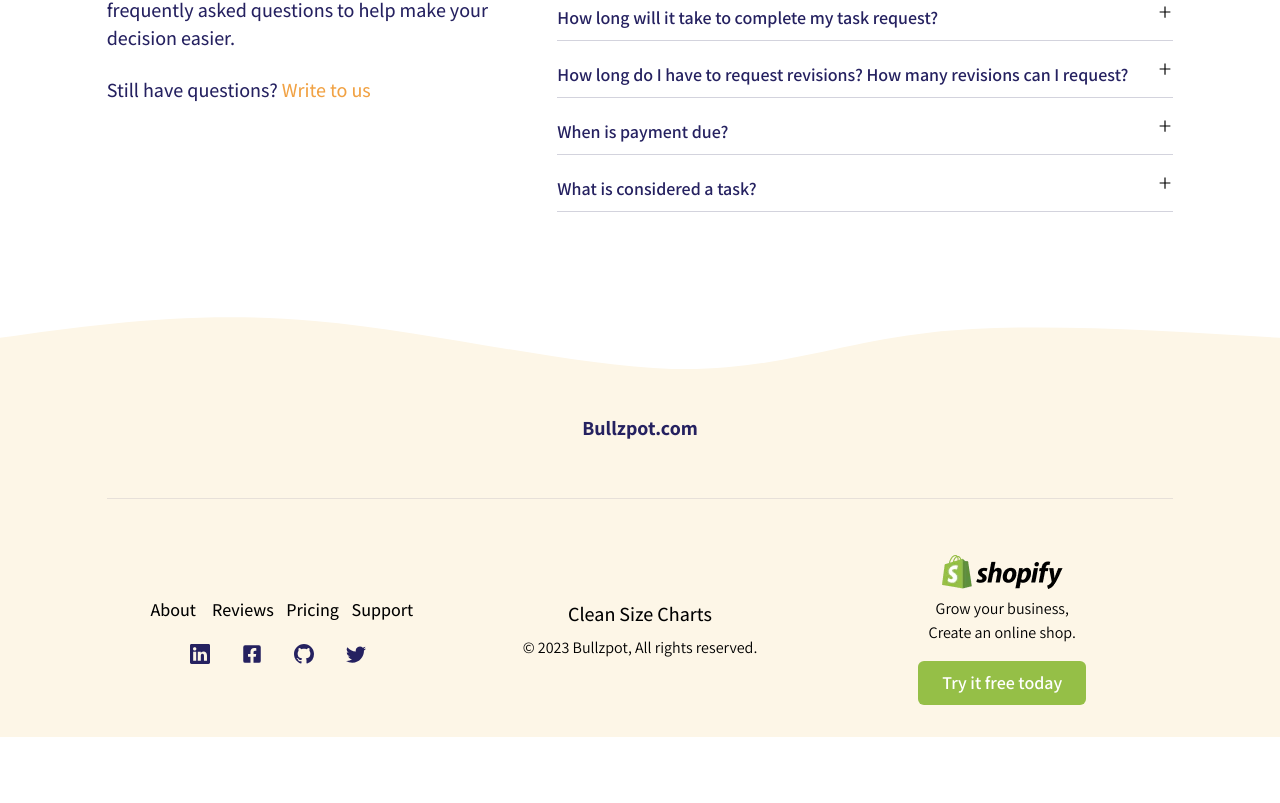
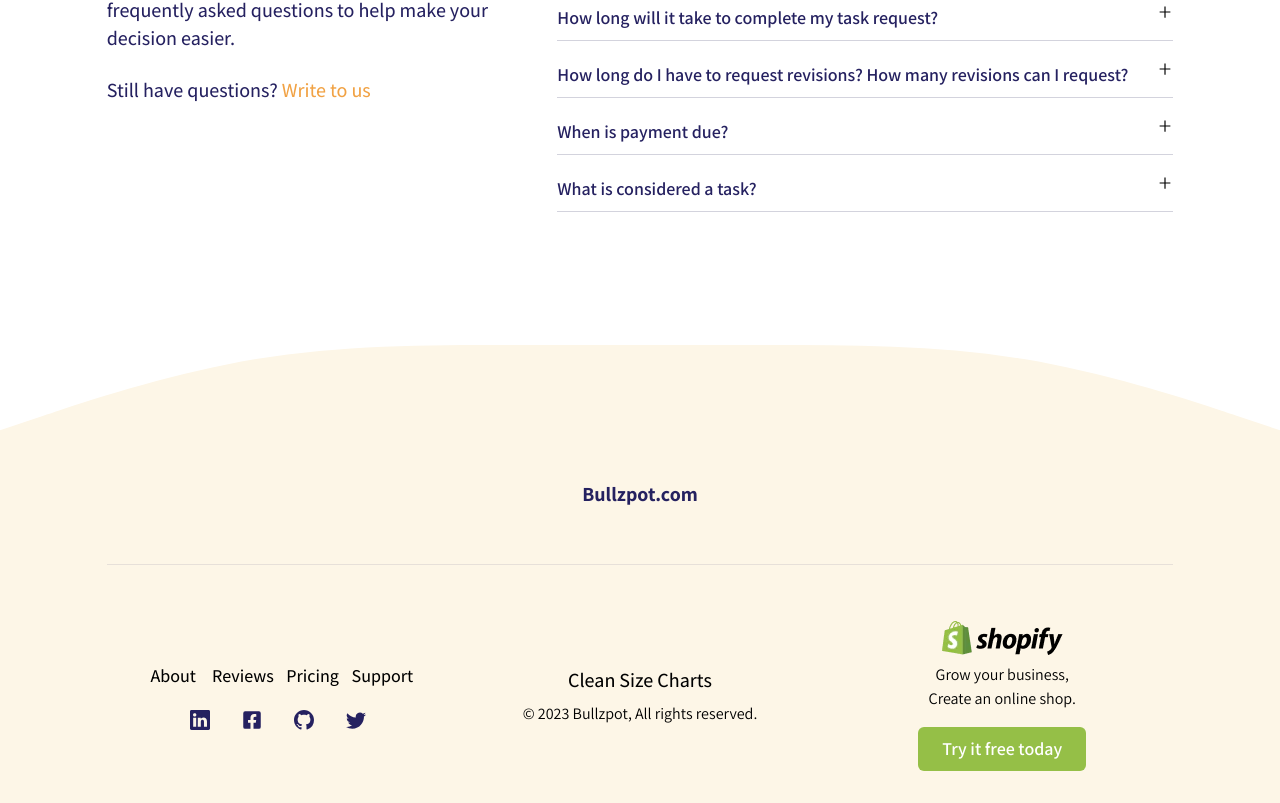
Before and after one commit to musfiqsucks/bullzpot-final, a React (Vite) app: page /pricing in a window 1280 px wide. Shown: the part 1876-2679 px from the top of the page. Before the commit the page ends 2613 px from the top, so only its background shows below. Built offline with nearby package versions, Linux system fonts and the light colour scheme.

Commit message:
footer wave added

```diff
--- a/index.html
+++ b/index.html
@@ -4,7 +4,7 @@
     <meta charset="UTF-8" />
     <link rel="icon" type="image/svg+xml" href="/vite.svg" />
     <meta name="viewport" content="width=device-width, initial-scale=1.0" />
-    <title>Vite + React</title>
+    <title>Bullzpot</title>
   </head>
   <body>
     <div id="root"></div>
--- a/package.json
+++ b/package.json
@@ -16,6 +16,7 @@
     "react-icons": "^4.10.1",
     "react-router-dom": "^6.14.2",
     "react-slick": "^0.29.0",
+    "react-svg": "^16.1.19",
     "slick-carousel": "^1.8.1",
     "sweetalert2": "^11.7.20"
   },
--- a/src/components/FooterWave.jsx
+++ b/src/components/FooterWave.jsx
@@ -1,22 +1,14 @@
 const FooterWave = () => {
   return (
-    <svg
-      width="100%"
-      height="100%"
-      id="svg"
-      viewBox="0 0 1440 250"
-      xmlns="http://www.w3.org/2000/svg"
-      className="transition duration-300 ease-in-out delay-150"
-    >
-      <path
-        d="M 0,400 C 0,400 0,200 0,200 C 110.46428571428572,184.60714285714286 220.92857142857144,169.21428571428572 354,181 C 487.07142857142856,192.78571428571428 642.7500000000001,231.75000000000003 756,235 C 869.2499999999999,238.24999999999997 940.0714285714287,205.78571428571428 1047,194 C 1153.9285714285713,182.21428571428572 1296.9642857142858,191.10714285714286 1440,200 C 1440,200 1440,400 1440,400 Z"
-        stroke="none"
-        strokeWidth="0"
-        fill="#FDF6E7"
-        fillOpacity="1"
-        className="transition-all duration-300 ease-in-out delay-150 path-0"
-      ></path>
-    </svg>
+    <>
+      <svg xmlns="http://www.w3.org/2000/svg" viewBox="0 0 1440 180">
+        <path
+          fill="#FDF6E7"
+          fillOpacity="1"
+          d="M0,160L48,144C96,128,192,96,288,80C384,64,480,64,576,64C672,64,768,64,864,64C960,64,1056,64,1152,80C1248,96,1344,128,1392,144L1440,160L1440,320L1392,320C1344,320,1248,320,1152,320C1056,320,960,320,864,320C768,320,672,320,576,320C480,320,384,320,288,320C192,320,96,320,48,320L0,320Z"
+        ></path>
+      </svg>
+    </>
   );
 };
 
--- a/src/components/UI/Faq.jsx
+++ b/src/components/UI/Faq.jsx
@@ -27,7 +27,7 @@ const Faq = () => {
           </p>
         </div>
         <div className="faq-accordion md:w-[60%]">
-          {faqData.map((item, index) => (
+          {faqData?.map((item, index) => (
             <div
               className="faq-item mb-3 py-2 border-b-[1px] border-solid border-[#c8c8d4ca] "
               key={index}
@@ -37,7 +37,7 @@ const Faq = () => {
                 onClick={() => handleToggle(index)}
               >
                 <h3 className="text-lg font-semibold color-primary">
-                  {item.question}
+                  {item?.question}
                 </h3>
                 <span>
                   {activeIndex === index ? (
@@ -49,7 +49,7 @@ const Faq = () => {
               </div>
               <p className="text base color-primary font-medium">
                 {activeIndex === index && (
-                  <div className="faq-answer">{item.answer}</div>
+                  <div className="faq-answer">{item?.answer}</div>
                 )}
               </p>
               <hr />
--- a/src/sheared/Footer.jsx
+++ b/src/sheared/Footer.jsx
@@ -9,7 +9,8 @@ import FooterWave from "../components/FooterWave";
 const Footer = () => {
   const year = new Date().getFullYear();
   return (
-    <div className="-mt-20 md:-mt-32">
+    <>
+      <div className="">
         <FooterWave></FooterWave>
         <div className="bg-[#FDF6E7]">
           <div className="max-w-screen-xl py-8 w-10/12 mx-auto">
@@ -79,7 +80,10 @@ const Footer = () => {
                       rel="noreferrer"
                       target="_blank"
                     >
-                    <BsTwitter size={20} className=" color-primary"></BsTwitter>
+                      <BsTwitter
+                        size={20}
+                        className=" color-primary"
+                      ></BsTwitter>
                     </a>
                   </div>
                 </div>
@@ -120,6 +124,7 @@ const Footer = () => {
           </div>
         </div>
       </div>
+    </>
   );
 };
 
```
Also changed, not shown: src/components/UI/AboutTimeline.jsx (+0 -16 lines), 2 other files (tests, documents, lock files or other folders). Lines whose indentation alone changed are shown as unchanged.
